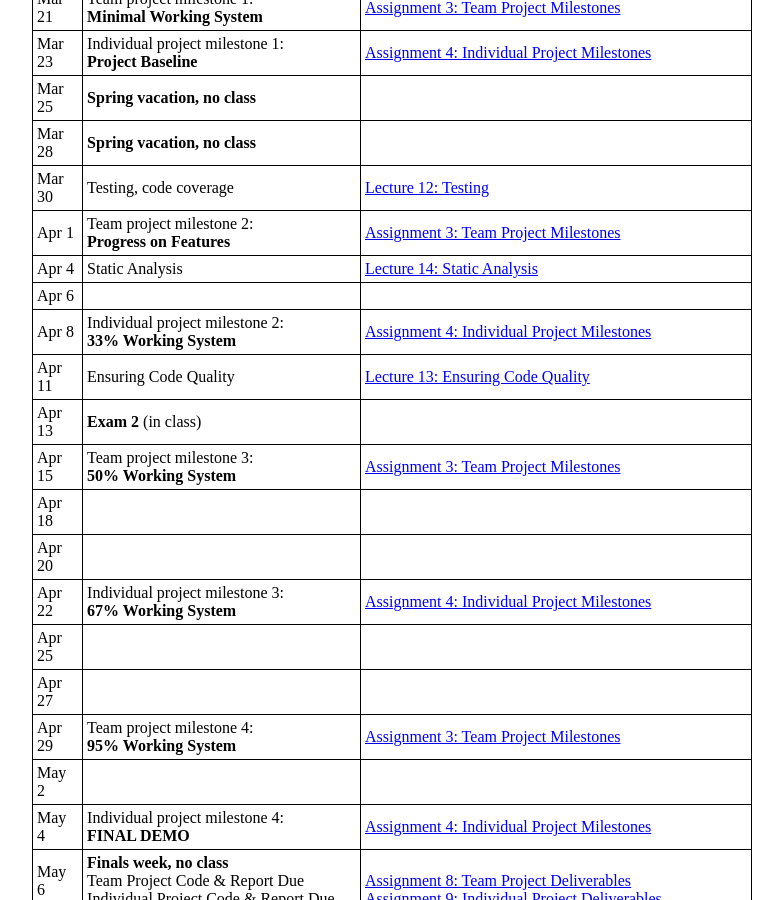
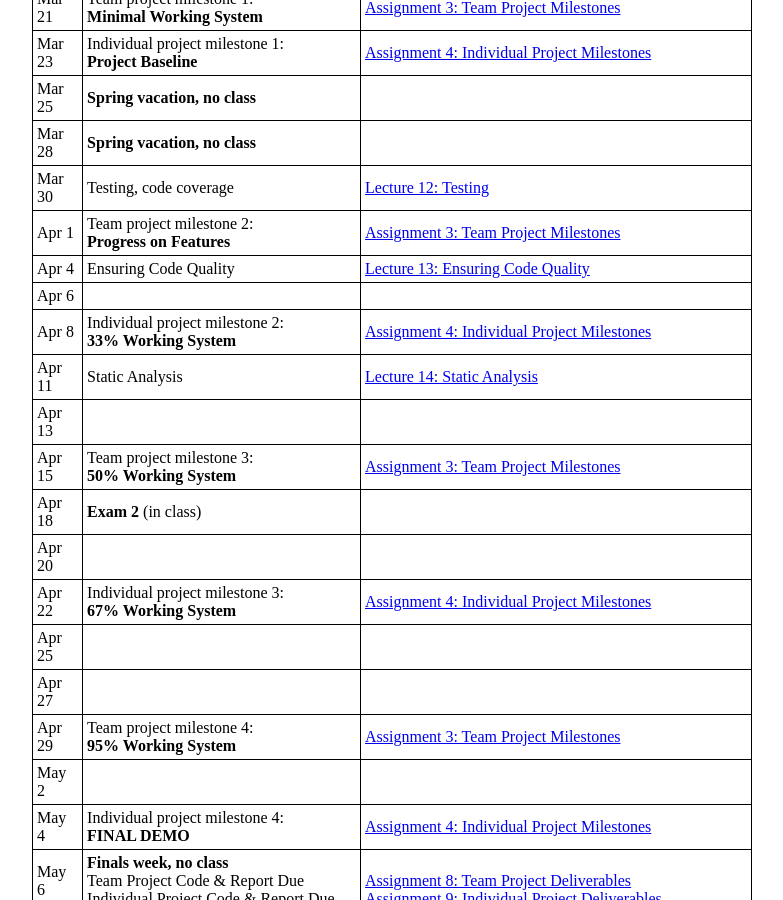
Before and after one commit to ycpcs/cs320-spring2016, a Jekyll site: the page built from schedule.md, in a window 1280 px wide and 900 px high, scrolled down 1305 px. Shown: the whole window, without its empty margins (248-1031 px from the left). Built offline with Jekyll 4.4.1, drawn with Linux system fonts in a browser that asks for light colours; Markdown is read by kramdown in place of the engine named in the settings.

```diff
--- a/schedule.md
+++ b/schedule.md
@@ -44,13 +44,13 @@ Mar 25 | **Spring vacation, no class**
 Mar 28 | **Spring vacation, no class**
 Mar 30 | Testing, code coverage | [Lecture 12: Testing](lectures/lecture12.html)
 Apr 1 | Team project milestone 2:<br> **Progress on Features** | [Assignment 3: Team Project Milestones](assign/assign03.html)
-Apr 4 | Static Analysis | [Lecture 14: Static Analysis](lectures/lecture14.html)
+Apr 4 | Ensuring Code Quality | [Lecture 13: Ensuring Code Quality](lectures/lecture13.html)
 Apr 6 |
 Apr 8 | Individual project milestone 2:<br> **33% Working System** | [Assignment 4: Individual Project Milestones](assign/assign04.html)
-Apr 11 | Ensuring Code Quality | [Lecture 13: Ensuring Code Quality](lectures/lecture13.html)
-Apr 13 |**Exam 2** (in class)
+Apr 11 | Static Analysis | [Lecture 14: Static Analysis](lectures/lecture14.html)
+Apr 13 |
 Apr 15 | Team project milestone 3:<br> **50% Working System** | [Assignment 3: Team Project Milestones](assign/assign03.html)
-Apr 18 |
+Apr 18 |**Exam 2** (in class)
 Apr 20 |
 Apr 22 | Individual project milestone 3:<br> **67% Working System** | [Assignment 4: Individual Project Milestones](assign/assign04.html)
 Apr 25 |
```
Also changed, not shown: assign/index.md (+1 -1 lines).
